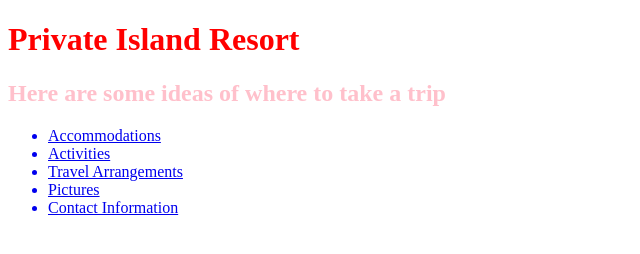
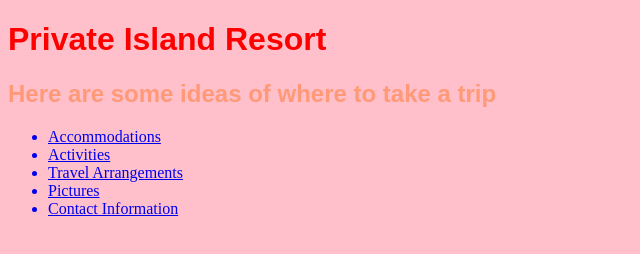
Before and after one commit to adamluchini/resort-website, a plain HTML site: page index.html in a window 1280 px wide. Shown: the whole page, without its empty margins (0-640 px from the left). Drawn offline with Linux system fonts and the light colour scheme.

Commit message:
name fix for standardization

```diff
--- a/css/blue.css
+++ b/css/blue.css
@@ -1,7 +1,13 @@
 h1 {
   color: blue;
+  font-family: cursive;
 }
 
 h2 {
   color:teal;
+  font-family: cursive;
 }
+
+body {
+  background-color:#88aaff;
+}
--- a/css/red.css
+++ b/css/red.css
@@ -1,7 +1,13 @@
 h1 {
   color: red;
+  font-family: fantasy;
 }
 
 h2 {
-  color: pink;
+  color: #ff9977;
+  font-family: fantasy;
 }
+
+body {
+  background-color:pink;
+}
```
